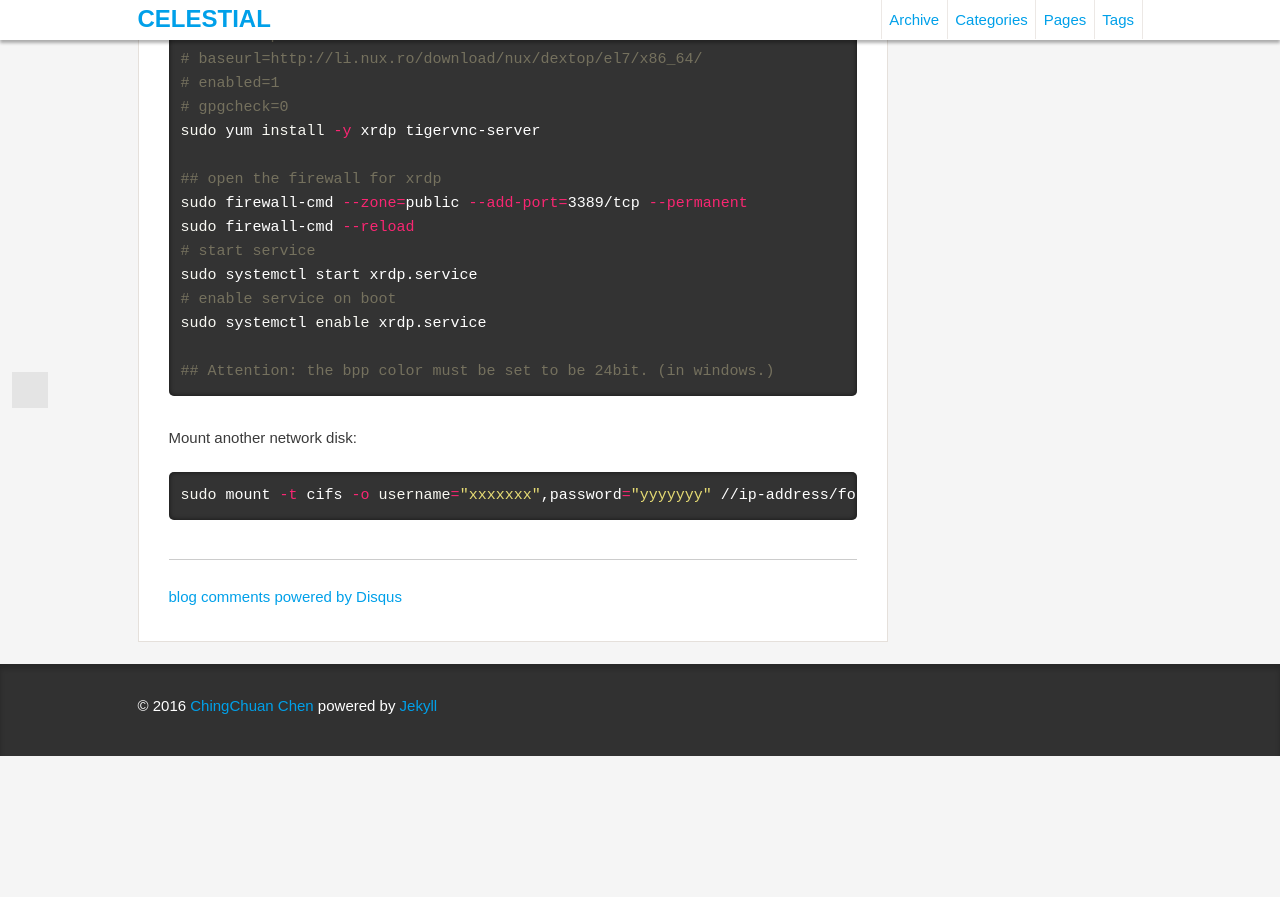
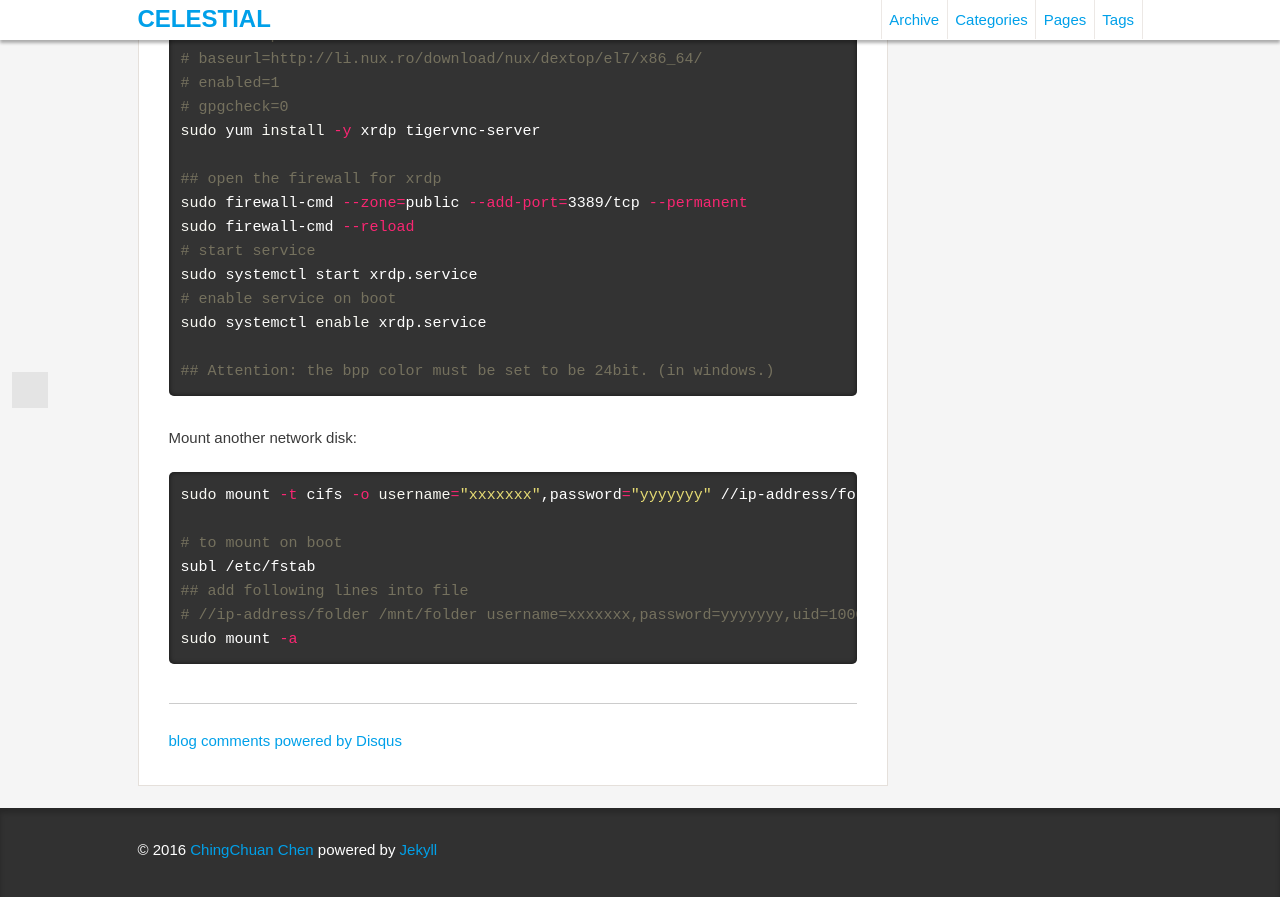
Before and after one commit to chengyucatch/chingchuan-chen.github.com, a Jekyll site: the page built from _posts/2016-05-11-initialization_of_centos.md, in a window 1280 px wide and 900 px high, scrolled down 5637 px. Shown: the top 897 px of the window. Built offline with Jekyll 4.4.1, drawn with Linux system fonts in a browser that asks for light colours; comment, search, counter and statistics services are not loaded; before the commit the page ends 6393 px from its top, so only the background shows below that; grey boxes are pictures that could not be loaded.

Commit message:
new post

```diff
--- a/_posts/2016-05-11-initialization_of_centos.md
+++ b/_posts/2016-05-11-initialization_of_centos.md
@@ -250,4 +250,10 @@ sudo systemctl enable xrdp.service
 Mount another network disk:
 {% highlight bash %}
 sudo mount -t cifs -o username="xxxxxxx",password="yyyyyyy" //ip-address/folder /mnt/folder
+
+# to mount on boot
+subl /etc/fstab
+## add following lines into file
+# //ip-address/folder /mnt/folder username=xxxxxxx,password=yyyyyyy,uid=1000,gid=1000,sec=ntlm,iocharset=utf8 0 0
+sudo mount -a
 {% endhighlight %}
```
